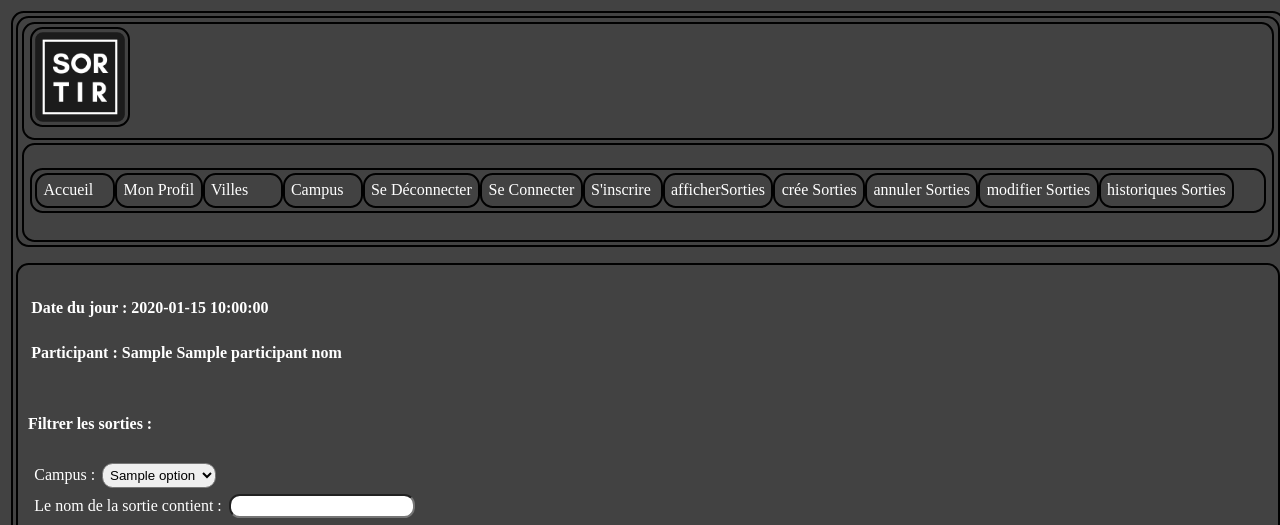
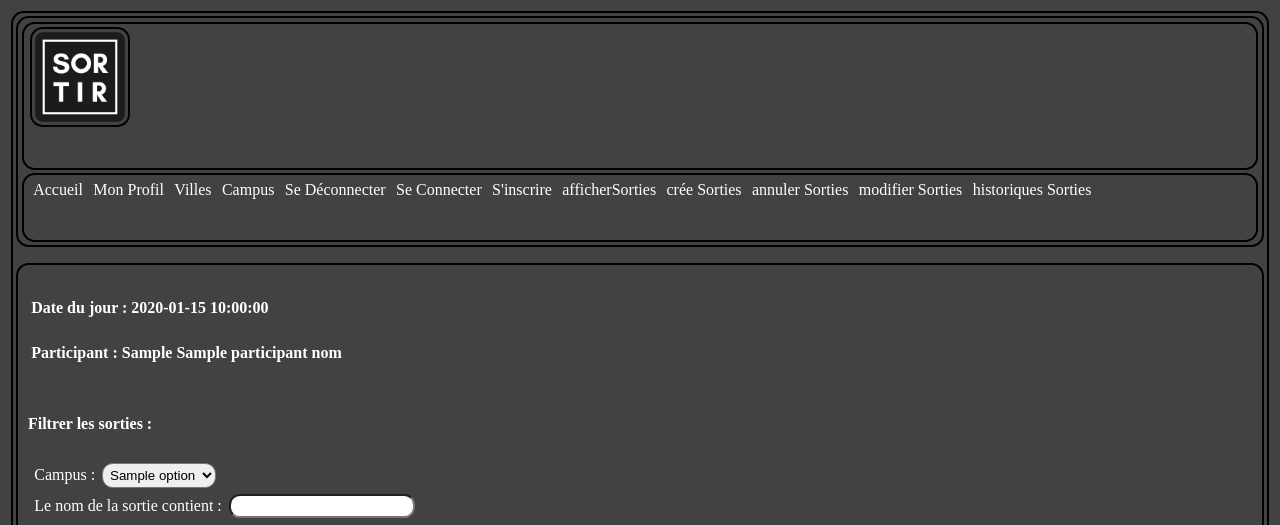
Before and after one commit to arezek/sorties, a Symfony app: template templates/main/index.html.twig in a window 1280 px wide. Shown: the top 525 px of the page. Run offline with Twig, Linux system fonts and the light colour scheme; the template is opened without the code that fills it: most values are stand-ins (such as "Sample title", 1, 10 or a date in 2020); some libraries are stand-ins or nearby versions.

Commit message:
correction header

```diff
--- a/public/css/style.css
+++ b/public/css/style.css
@@ -5,7 +5,6 @@
 }
 
 body {
-  width: 100%;
   border: 2px solid black;
   background-color: #424242;
   display: grid;
@@ -27,23 +26,10 @@ body header .logoPrincipal .logoPrincipalimg {
 body header nav {
   border: 2px solid black;
 }
-body header nav .liens ul {
-  border: 2px solid black;
-  display: flex;
+body header nav .liens a {
   list-style-type: none;
-}
-body header nav .liens li {
-  border: 2px solid black;
-  min-width: 80px;
-}
-body header nav .liens li .btnNav {
   text-decoration: none;
   color: white;
-  display: block;
-}
-body header nav .liens li .btnNav :link {
-  text-decoration: none;
-  border: none;
 }
 body section {
   border: 2px solid black;
--- a/public/css/style.scss
+++ b/public/css/style.scss
@@ -32,12 +32,9 @@ $couleurHeader: rgba(30, 45, 255, 0.212);
 }
 
 body {
-    width: 100%;
 
     @include borderTest;
     background-color: #424242;
-    // margin-left: 30px;
-    // margin-right: 30px;
     display: grid;
     grid-template-rows: 3fr 7fr 2fr;
     @include GapGeneral;
@@ -47,16 +44,10 @@ body {
         @include borderTest;
         display: grid;
         gap: 0.2em;
-        // margin-top: 15px;
-
 
         .logoPrincipal {
             @include borderTest;
 
-            // display: flex;
-            // display: block;
-            // margin: 10px;
-            // justify-content: left
             .logoPrincipalimg {
                 @include borderTest;
                 width: 100px;
@@ -67,32 +58,14 @@ body {
         nav {
             @include borderTest;
 
-            // display: grid;
             .liens {
-                // display: flex;
-                ul {
-                    // grid-template-columns: 12, 1fr;
-                    @include borderTest;
-                    display: flex;
+
+                a{
                     list-style-type: none;
+                    text-decoration: none;
+                    color: white;
                 }
 
-                li {
-                    @include borderTest;
-                    min-width: 80px;
-                    .btnNav {
-                        text-decoration: none;
-                        color: white;
-                        display: block;
-
-                        :hover {}
-
-                        :link {
-                            text-decoration: none;
-                            border: none;
-                        }
-                    }
-                }
             }
         }
     }
@@ -113,45 +86,4 @@ body {
 
     li,p,h1,h2,h3,h4,h5,div,label{color: white}
 
-    // nav {
-    //     display: flex;
-    //     margin: 10px;
-    //     justify-content: space-between;
-    //     padding-bottom: 20px;
-    // }
-
-    // ul {
-    //     list-style-type: none;
-    //     margin-top: 20px;
-    //     padding: 0;
-    //     overflow: auto;
-    // }
-
-    // li {
-    //     float: left;
-    //     color: #000;
-    //     text-decoration: none;
-    //     padding: 5px;
-    //     margin-right: 10px;
-    //     margin-left: 10px;
-    //     font-weight: bolder;
-    // }
-
-    // li .btnNav {
-    //     display: block;
-    //     color: white;
-    //     text-align: center;
-    //     padding: 14px 16px;
-    //     text-decoration: none;
-    //     border-radius: 7%;
-    // }
-
-    // li .btnNav:hover {
-    //     background-color: #437d83;
-    // }
-
-    // .btnNav:link {
-    //     text-decoration: none;
-    //     border: none;
-    // }
 }
--- a/templates/main/incl/header.html.twig
+++ b/templates/main/incl/header.html.twig
@@ -6,21 +6,19 @@
             </div>
         <nav>
             <div class="liens">
-            <ul>
-                <li><a class="btnNav" href="{{ path('main_index') }}">Accueil</a></li>
-                <li><a class="btnNav" href="{{ path('main_profil' ,{ id : 2}) }}">Mon Profil</a></li>
-                <li><a class="btnNav" href="{{ path('main_villes') }}">Villes</a></li>
-                <li><a class="btnNav" href="{{ path('main_campus') }}">Campus</a></li>
-                <li><a class="btnNav" href="{{ path('app_logout') }}"> Se Déconnecter</a></li>
-                <li><a class="btnNav" href="{{ path('app_login') }}"> Se Connecter</a></li>
-                <li><a class="btnNav" href="{{ path('app_register') }}"> S'inscrire</a></li>
-                <li><a class="btnNav" href="{{ path('sorties_details') }}"> afficherSorties</a></li>
-                <li><a class="btnNav" href="{{ path('sorties_cree') }}"> crée Sorties </a></li>
-                <li><a class="btnNav" href="{{ path('sorties_cancel') }}"> annuler Sorties</a></li>
-                <li><a class="btnNav" href="{{ path('sorties_edit') }}"> modifier Sorties</a></li>
-                <li><a class="btnNav" href="{{ path('sorties_history') }}"> historiques Sorties</a></li>
+                <a class="btnNav" href="{{ path('main_index') }}">Accueil</a>
+                <a class="btnNav" href="{{ path('main_profil' ,{ id : 2}) }}">Mon Profil</a>
+                <a class="btnNav" href="{{ path('main_villes') }}">Villes</a>
+                <a class="btnNav" href="{{ path('main_campus') }}">Campus</a>
+                <a class="btnNav" href="{{ path('app_logout') }}"> Se Déconnecter</a>
+                <a class="btnNav" href="{{ path('app_login') }}"> Se Connecter</a>
+                <a class="btnNav" href="{{ path('app_register') }}"> S'inscrire</a>
+                <a class="btnNav" href="{{ path('sorties_details') }}"> afficherSorties</a>
+                <a class="btnNav" href="{{ path('sorties_cree') }}"> crée Sorties </a>
+                <a class="btnNav" href="{{ path('sorties_cancel') }}"> annuler Sorties</a>
+                <a class="btnNav" href="{{ path('sorties_edit') }}"> modifier Sorties</a>
+                <a class="btnNav" href="{{ path('sorties_history') }}"> historiques Sorties</a>
                 {# {% if app.user%}<a href="{{ path('app_logout') }}">Déconnexion</a>{% endif%} #}
-            </ul>
             </div>
         </nav>
     </header>
```
Also changed, not shown: 1 other file.
